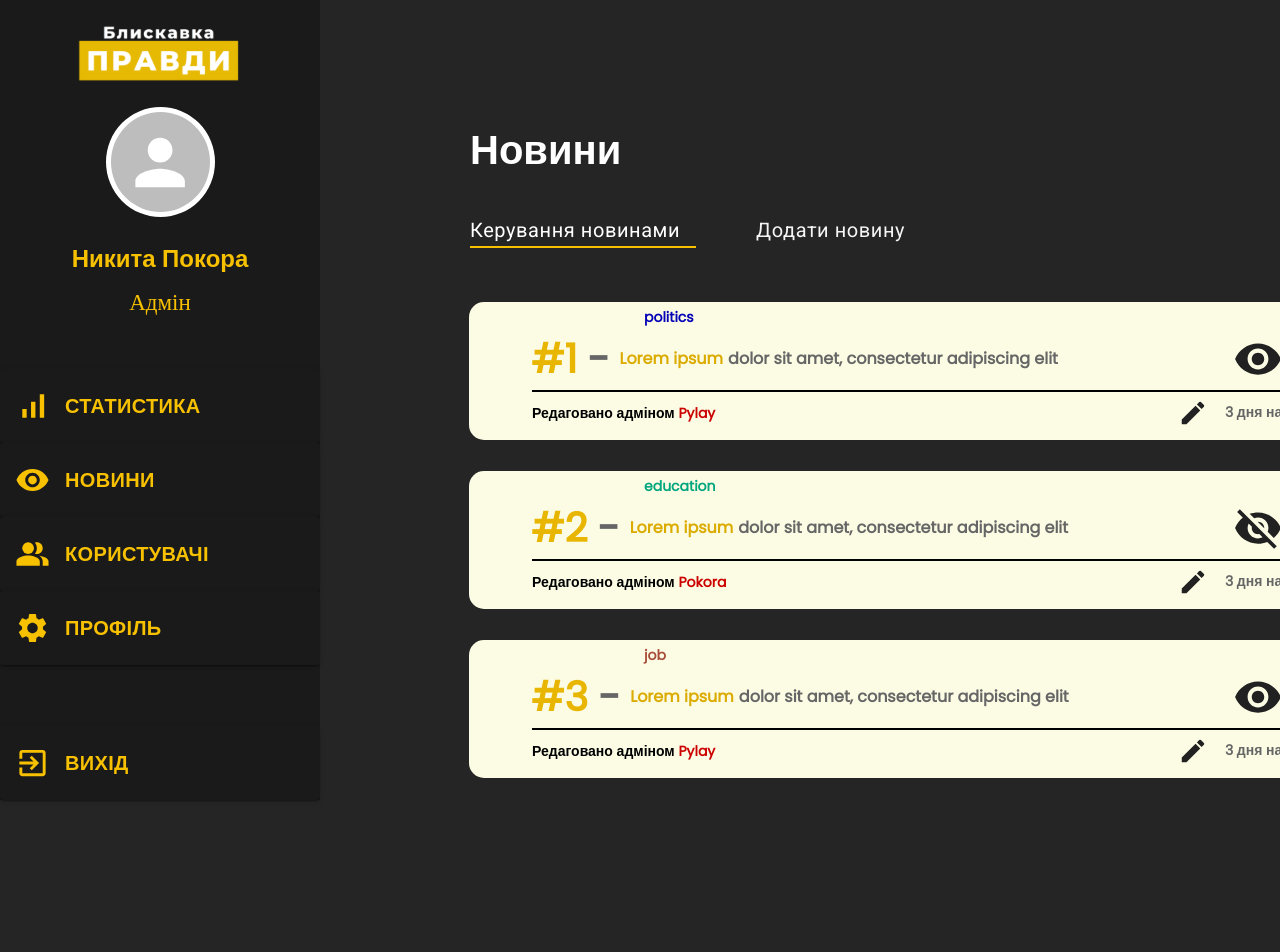
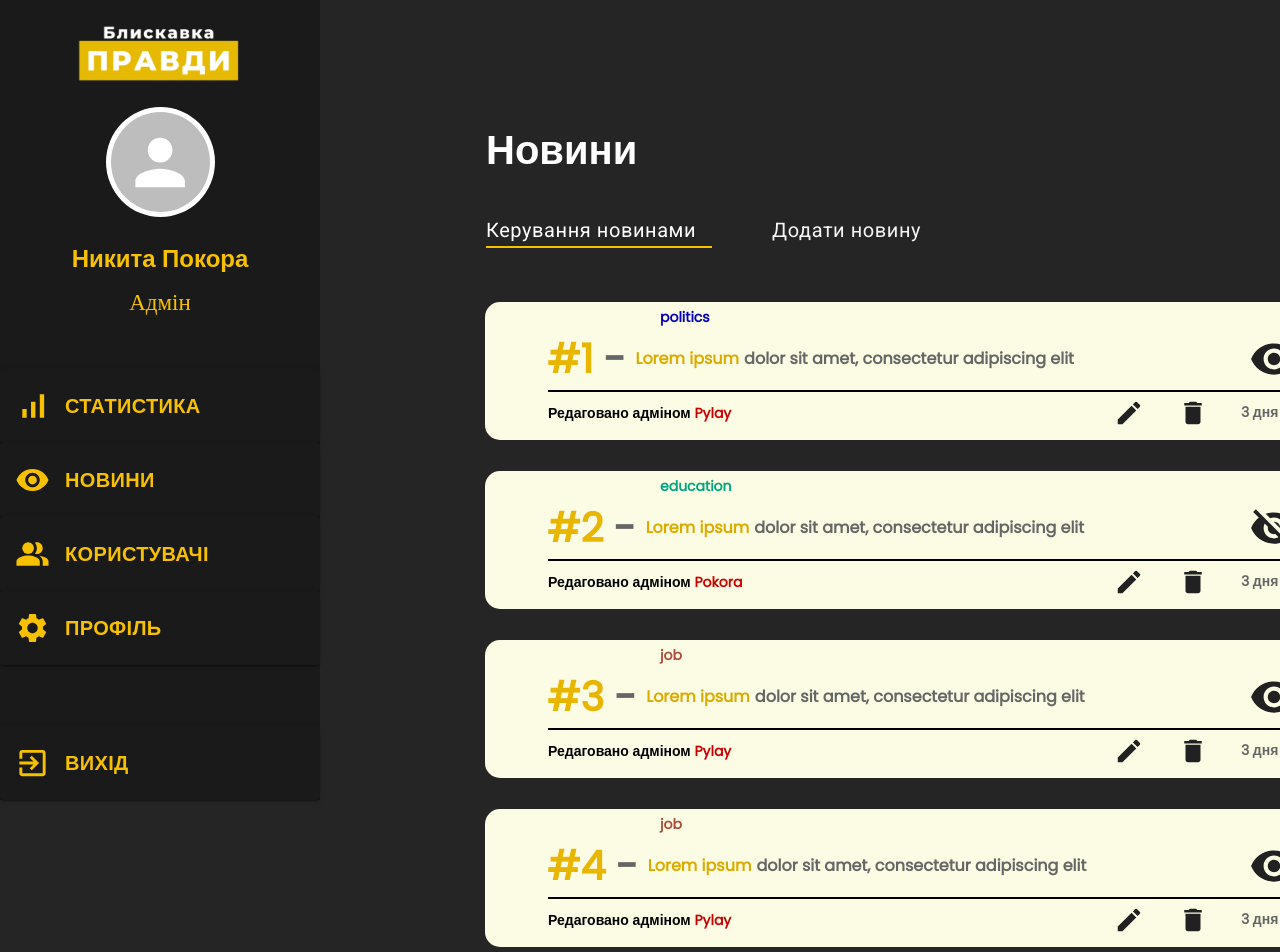
Before and after one commit to Buxru/SMP-project, a React (Create React App) app: page /admin/news_edit in a window 1280 px wide. Shown: the top 952 px of the page. Before the commit the page ends 920 px from the top, so only its background shows below. Built offline with nearby package versions, Linux system fonts and the light colour scheme.

Commit message:
Контекстное меню в користувачах админ панели, бета-фикс адаптации главной страницы

```diff
--- a/package.json
+++ b/package.json
@@ -6,6 +6,8 @@
     "@emotion/react": "^11.10.6",
     "@emotion/styled": "^11.10.6",
     "@fontsource/roboto": "^4.5.8",
+    "@material-ui/core": "^4.12.4",
+    "@material-ui/icons": "^4.11.3",
     "@mui/icons-material": "^5.11.16",
     "@mui/lab": "^5.0.0-alpha.130",
     "@mui/material": "^5.12.2",
--- a/src/Components/Admin_page/AdminHome/HomeAdmin.css
+++ b/src/Components/Admin_page/AdminHome/HomeAdmin.css
@@ -4,4 +4,5 @@
 }
 .home_page_container {
     flex: 1;
+    margin-left: 24rem;
 }
--- a/src/Components/Admin_page/Logs/Logs.jsx
+++ b/src/Components/Admin_page/Logs/Logs.jsx
@@ -1,16 +1,16 @@
-import React, {useState} from 'react';
+import React, { useState } from 'react';
 import SearchIcon from '@mui/icons-material/Search';
 import DownloadIcon from '@mui/icons-material/Download';
 import KeyboardArrowDownIcon from '@mui/icons-material/KeyboardArrowDown';
 import './Logs.css';
-import {Button, List, ListItem, ThemeProvider} from "@mui/material";
-import {grey, purple} from '@mui/material/colors';
-import {yellow} from '@mui/material/colors';
+import { Button, List, ListItem, ThemeProvider } from "@mui/material";
+import { grey, purple } from '@mui/material/colors';
+import { yellow } from '@mui/material/colors';
 import { createTheme } from '@mui/material/styles';
 import { styled } from '@mui/material/styles';
 import Side_bar from "../Side_bar/Side_bar";
-
-
+import Menu from "@material-ui/core/Menu";
+import MenuItem from "@material-ui/core/MenuItem";
 
 const Logs = () => {
     const user_info = {
@@ -18,17 +18,19 @@ const Logs = () => {
         surname: 'Покора',
         avatar: 'https://s6.stc.all.kpcdn.net/afisha/msk/wp-content/uploads/sites/5/2023/01/kadr-iz-filma-avatar-put-vody.jpg',
         rang: 'Адмін'
-    }
+    };
+
     return (
-            <div className="home">
-                <Side_bar user_info={user_info}/>
-                <div className="home_page_container">
-                    <LogsHeader/>
-                    <LogsTable/>
-                </div>
+        <div className="home">
+            <Side_bar user_info={user_info}/>
+            <div className="home_page_container">
+                <LogsHeader />
+                <LogsTable />
             </div>
+        </div>
     );
 };
+
 
 const LogsHeader = () => {
 
@@ -120,16 +122,37 @@ const LogsTable = () => {
             },
         },
     });
+
+    const initialState = {
+        mouseX: null,
+        mouseY: null
+    };
+
+    const [contextMenuState, setContextMenuState] = useState(initialState);
+
+    const handleContextMenu = (event) => {
+        event.preventDefault();
+        setContextMenuState(
+            contextMenuState.mouseX === null && contextMenuState.mouseY === null
+                ? {
+                    mouseX: event.clientX + 2,
+                    mouseY: event.clientY - 6,
+                }
+                : {mouseX: null, mouseY: null}
+        );
+    };
+
+    const handleCloseContextMenu = () => {
+        setContextMenuState(initialState);
+    };
     return (
         <>
             <ThemeProvider theme={theme}>
             <div className="logs_area">
                 <div className="top_logs">
-
                     <div>
                         Користувачі сайту
                     </div>
-
                     <Button onClick={clickedSort} variant="outlined" className="StyledButton" sx={{color: grey[300], '&:hover': {bgcolor: '#1A1A1A'}}}>
                         Відсортувати за
 
@@ -157,13 +180,33 @@ const LogsTable = () => {
                 </div>
                 <div className="logs_table">
                     {logs.map((log, index) => (
-                        <div key={index} className="logs_row">
+                        <div className="logs_context" key={index}>
+                            <div className="logs_row" onContextMenu={handleContextMenu}>
                             <div className="logs_cell">{log.ID}</div>
                             <div className="logs_cell">{log.IP}</div>
                             <div className="logs_cell">{log.firstEnter}</div>
                             <div className="logs_cell">{log.lastEnter}</div>
                             <div className="logs_cell">{log.login}</div>
                             <div className="logs_cell">{log.role}</div>
+                        </div>
+                                <div onContextMenu={handleContextMenu}>
+                                    <Menu
+                                        keepMounted
+                                        open={contextMenuState.mouseY !== null}
+                                        onClose={handleCloseContextMenu}
+                                        anchorReference="anchorPosition"
+                                        anchorPosition={
+                                            contextMenuState.mouseY !== null && contextMenuState.mouseX !== null
+                                                ? { top: contextMenuState.mouseY, left: contextMenuState.mouseX }
+                                                : undefined
+                                        }
+                                    >
+                                        <MenuItem onClick={handleCloseContextMenu}>Copy</MenuItem>
+                                        <MenuItem onClick={handleCloseContextMenu}>Print</MenuItem>
+                                        <MenuItem onClick={handleCloseContextMenu}>Highlight</MenuItem>
+                                        <MenuItem onClick={handleCloseContextMenu}>Email</MenuItem>
+                                    </Menu>
+                                </div>
                         </div>
                     ))}
                 </div>
--- a/src/Components/Admin_page/News_edit/News_edit.css
+++ b/src/Components/Admin_page/News_edit/News_edit.css
@@ -115,6 +115,7 @@
 .news_edit_inputs {
     width: 1006px;
     height: 369px;
+    margin-left: -24px;
 }
 
 .news_edit_inputs input, .news_edit_inputs select, .news_edit_inputs textarea {
@@ -176,6 +177,7 @@
 }
 .news_edit_wysywig{
     margin-top: 21px;
+    margin-left: -24px;
 }
 .news_edit_wysywig .news_edit_wysywig_span{
     font-family: 'Poppins', sans-serif;
--- a/src/Components/Admin_page/News_edit/News_edit.jsx
+++ b/src/Components/Admin_page/News_edit/News_edit.jsx
@@ -11,6 +11,7 @@ import EditIcon from '@mui/icons-material/Edit';
 import TabPanel from '@mui/lab/TabPanel';
 import {TabContext} from "@mui/lab";
 import Wysywig from "../React_quill/React_quill";
+import DeleteIcon from '@mui/icons-material/Delete';
 
 
 const News_edit = () => {
@@ -59,6 +60,69 @@ const News = () => {
             timeAgo: '3  дня назад',
             admin: 'Pylay',
             visible: true
+        },
+        {
+            ID: 4,
+            genre: 'job',
+            hotTitle: 'Lorem ipsum',
+            title: 'dolor sit amet, consectetur adipiscing elit',
+            timeAgo: '3  дня назад',
+            admin: 'Pylay',
+            visible: true
+        },
+        {
+            ID: 5,
+            genre: 'job',
+            hotTitle: 'Lorem ipsum',
+            title: 'dolor sit amet, consectetur adipiscing elit',
+            timeAgo: '3  дня назад',
+            admin: 'Pylay',
+            visible: true
+        },
+        {
+            ID: 6,
+            genre: 'job',
+            hotTitle: 'Lorem ipsum',
+            title: 'dolor sit amet, consectetur adipiscing elit',
+            timeAgo: '3  дня назад',
+            admin: 'Pylay',
+            visible: true
+        },
+        {
+            ID: 7,
+            genre: 'job',
+            hotTitle: 'Lorem ipsum',
+            title: 'dolor sit amet, consectetur adipiscing elit',
+            timeAgo: '3  дня назад',
+            admin: 'Pylay',
+            visible: true
+        },
+        {
+            ID: 8,
+            genre: 'job',
+            hotTitle: 'Lorem ipsum',
+            title: 'dolor sit amet, consectetur adipiscing elit',
+            timeAgo: '3  дня назад',
+            admin: 'Pylay',
+            visible: true
+        },
+        {
+            ID: 9,
+            genre: 'job',
+            hotTitle: 'Lorem ipsum',
+            title: 'dolor sit amet, consectetur adipiscing elit',
+            timeAgo: '3  дня назад',
+            admin: 'Pylay',
+            visible: true
+        },
+        {
+            ID: 10,
+            genre: 'job',
+            hotTitle: 'Lorem ipsum',
+            title: 'dolor sit amet, consectetur adipiscing elit',
+            timeAgo: '3  дня назад',
+            admin: 'Pylay',
+            visible: true
         }
     ]
     const [visible, setVisible] = useState(info)
@@ -81,7 +145,6 @@ const News = () => {
                 return {color: '#FF6A6A'};
         }
     }
-
     return (
         <div className="admin_news">
             <div className="news_edit_name">
@@ -116,8 +179,8 @@ const News = () => {
                     <TabPanel value={0} className="TabPanel_news">
                         <div className="news_container">
                             {info.map((element) =>
+                                <div className="news_context">
                                 <div className="news" key={element.ID}>
-
                                     <div className="news_genre" style={getColor(element.genre)}>
                                         {element.genre}
                                     </div>
@@ -144,13 +207,16 @@ const News = () => {
                                             className="admin_span">{element.admin}</span>
                                         </div>
                                         <div className="edit_and_time">
-                                            <Button disableRipple='true' sx={{color: grey[900], height: 42, width: 20}}>
-                                                <EditIcon sx={{height: 42, width: 30}}/>
+                                            <Button  sx={{color: grey[900], height: 42, width: 10}}>
+                                                <EditIcon  sx={{height: 42, width: 30}}/>
+                                            </Button>
+                                            <Button  sx={{color: grey[900], height: 42, width: 10, marginRight: 2}}>
+                                                <DeleteIcon sx={{height: 42, width: 30}}/>
                                             </Button>
                                             {element.timeAgo}
                                         </div>
                                     </div>
-
+                                </div>
                                 </div>
                             )}
                         </div>
--- a/src/Components/Admin_page/React_quill/React_quill.css
+++ b/src/Components/Admin_page/React_quill/React_quill.css
@@ -6,7 +6,7 @@
     color: white;
 }
 .ql-container.ql-snow{
-    border: 1px solid #e1a300;
+    border: 1px solid #FCFCE4;
 }
 .ql-editor a{
     color: #e1a300;
--- a/src/Components/Admin_page/Side_bar/Side_bar.css
+++ b/src/Components/Admin_page/Side_bar/Side_bar.css
@@ -1,5 +1,5 @@
 .side_bar_space{
-    position: sticky;
+    position: fixed;
     left: 0;
     top: 0;
     min-width: 320px;
--- a/src/Components/Main_page/News_feed/News_feed.css
+++ b/src/Components/Main_page/News_feed/News_feed.css
@@ -83,7 +83,7 @@
         display: none;
     }
     .partition_news {
-        max-height: 200px;
+        max-height: 550px;
     }
     .partition_news .container {
         display: grid;
@@ -101,3 +101,8 @@
         margin-bottom: 25px;
     }
 }
+@media screen and (max-width: 800px) {
+    .partition_news {
+        max-height: 1200px;
+    }
+}
```
Also changed, not shown: 1 other file (tests, documents, lock files or other folders).
